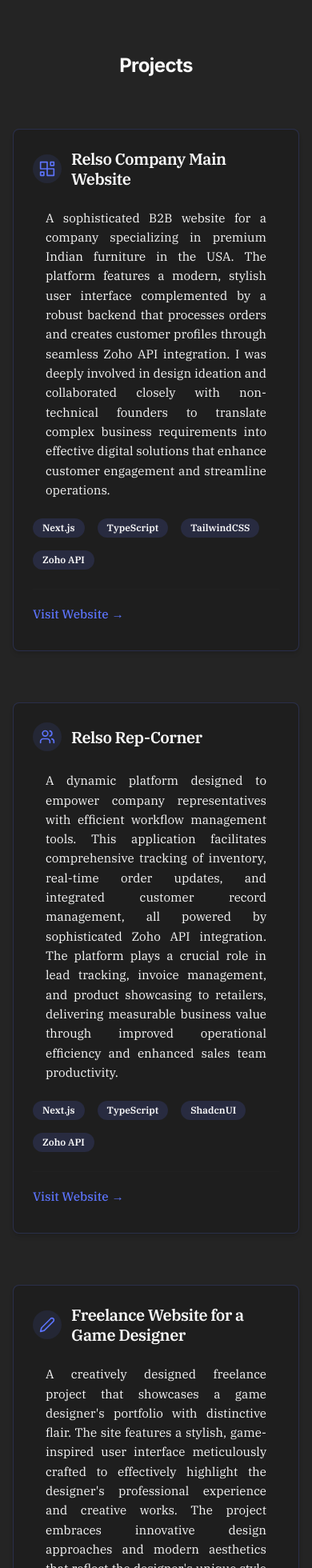
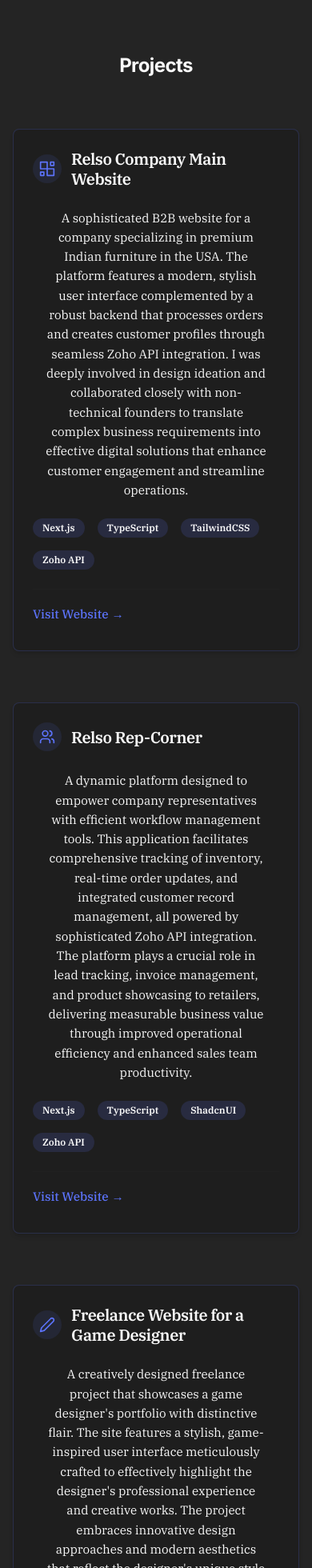
Before and after one commit to shreyasx/portfolio, a Next.js app: page / in a window 390 px wide. Shown: the part 2774-4734 px from the top of the page at 80% size. Built offline with nearby package versions, Linux system fonts and the light colour scheme.

Commit message:
fix: left align text for phones

```diff
--- a/app/page.tsx
+++ b/app/page.tsx
@@ -285,7 +285,7 @@
                   </CardTitle>
                 </CardHeader>
                 <CardContent className="card-content">
-                  <p className="body-text mb-6 px-4 text-justify text-sm leading-relaxed text-foreground">
+                  <p className="body-text mb-6 px-4 text-center text-sm leading-relaxed text-foreground sm:text-justify">
                     A sophisticated B2B website for a company specializing in
                     premium Indian furniture in the USA. The platform features a
                     modern, stylish user interface complemented by a robust
@@ -355,7 +355,7 @@
                   </CardTitle>
                 </CardHeader>
                 <CardContent className="card-content">
-                  <p className="body-text mb-6 px-4 text-justify text-sm leading-relaxed text-foreground">
+                  <p className="body-text mb-6 px-4 text-center text-sm leading-relaxed text-foreground sm:text-justify">
                     A dynamic platform designed to empower company
                     representatives with efficient workflow management tools.
                     This application facilitates comprehensive tracking of
@@ -423,7 +423,7 @@
                   </CardTitle>
                 </CardHeader>
                 <CardContent className="card-content">
-                  <p className="body-text mb-6 px-4 text-justify text-sm leading-relaxed text-foreground">
+                  <p className="body-text mb-6 px-4 text-center text-sm leading-relaxed text-foreground sm:text-justify">
                     A creatively designed freelance project that showcases a
                     game designer&apos;s portfolio with distinctive flair. The
                     site features a stylish, game-inspired user interface
@@ -491,7 +491,7 @@
                   </CardTitle>
                 </CardHeader>
                 <CardContent className="card-content">
-                  <p className="body-text mb-6 px-4 text-justify text-sm leading-relaxed text-foreground">
+                  <p className="body-text mb-6 px-4 text-center text-sm leading-relaxed text-foreground sm:text-justify">
                     A professional and refined website developed for the Medical
                     Affairs Society. This platform distinguishes itself through
                     sophisticated, elegant design using Material UI, diverging
@@ -721,7 +721,7 @@
             </h2>
             <Card className="mx-auto max-w-4xl border border-primary/15 bg-card/80">
               <CardContent className="card-content p-8">
-                <p className="body-text text-justify text-sm leading-relaxed text-foreground">
+                <p className="body-text text-center text-sm leading-relaxed text-foreground sm:text-justify">
                   {`I'm the go-to person when technical challenges rear their heads at Relso. Whether it's
                   troubleshooting a stubborn bug or architecting an entirely new workflow, I thrive on
                   diagnosing complex issues and creating efficient, sustainable solutions. My goal is always
@@ -755,17 +755,17 @@
               {/* Contact Info with enhanced styling */}
               <div className="flex flex-col justify-center space-y-8">
                 <div className="space-y-6">
-                  <h3 className="text-xl font-semibold leading-tight">
+                  <h3 className="text-center text-xl font-semibold leading-tight">
                     Let&apos;s Connect
                   </h3>
-                  <p className="body-text text-justify text-sm leading-relaxed text-foreground">
+                  <p className="body-text text-center text-sm leading-relaxed text-foreground sm:text-justify">
                     I&apos;m currently based in the scenic town of Sanquelim,
                     Goa, and I&apos;ve embraced remote work as my lifestyle of
                     choice. I&apos;m always open to discussing new projects,
                     creative ideas, or opportunities — especially those that
                     align with my passion for flexibility and innovation.
                   </p>
-                  <p className="body-text text-justify text-sm leading-relaxed text-foreground">
+                  <p className="body-text text-center text-sm leading-relaxed text-foreground sm:text-justify">
                     Want to learn how I can help build your next big thing? Drop
                     a message or reach out on my social channels—I&apos;ll do my
                     best to get back to you promptly!
```
